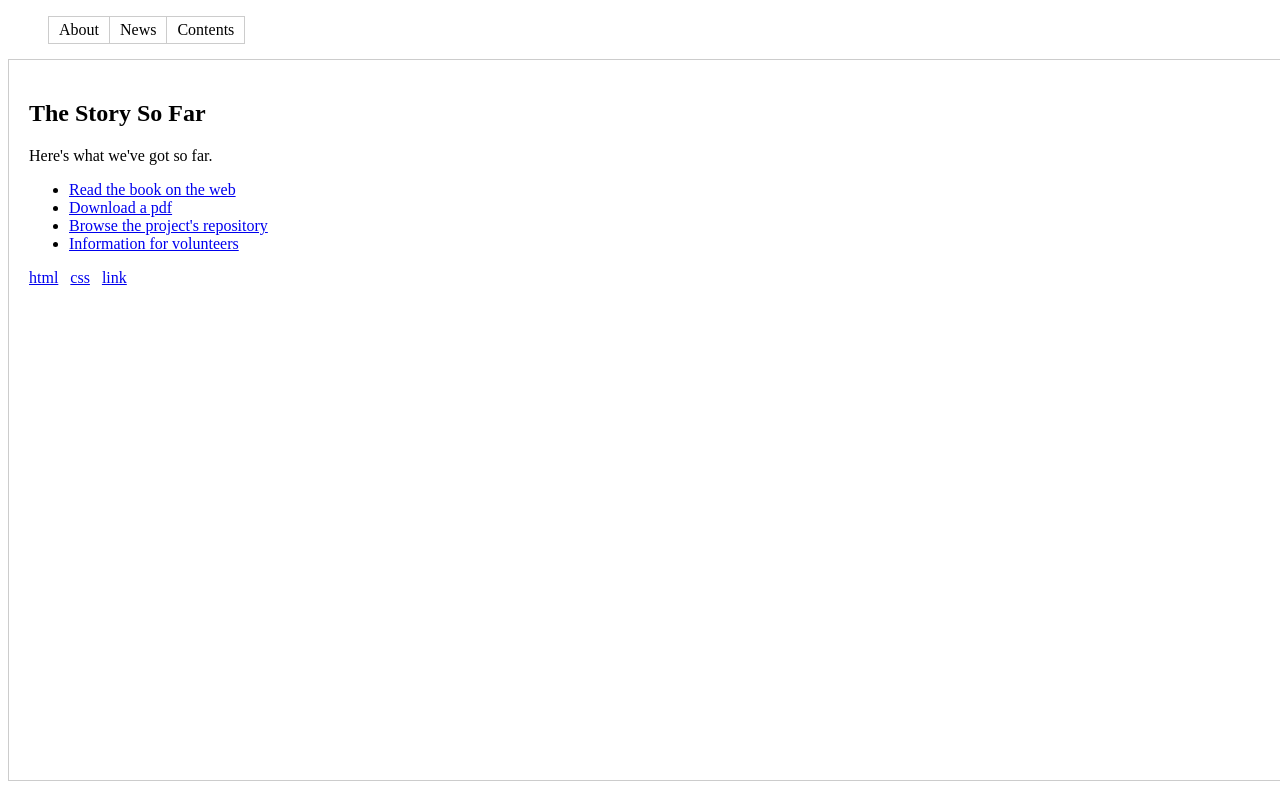
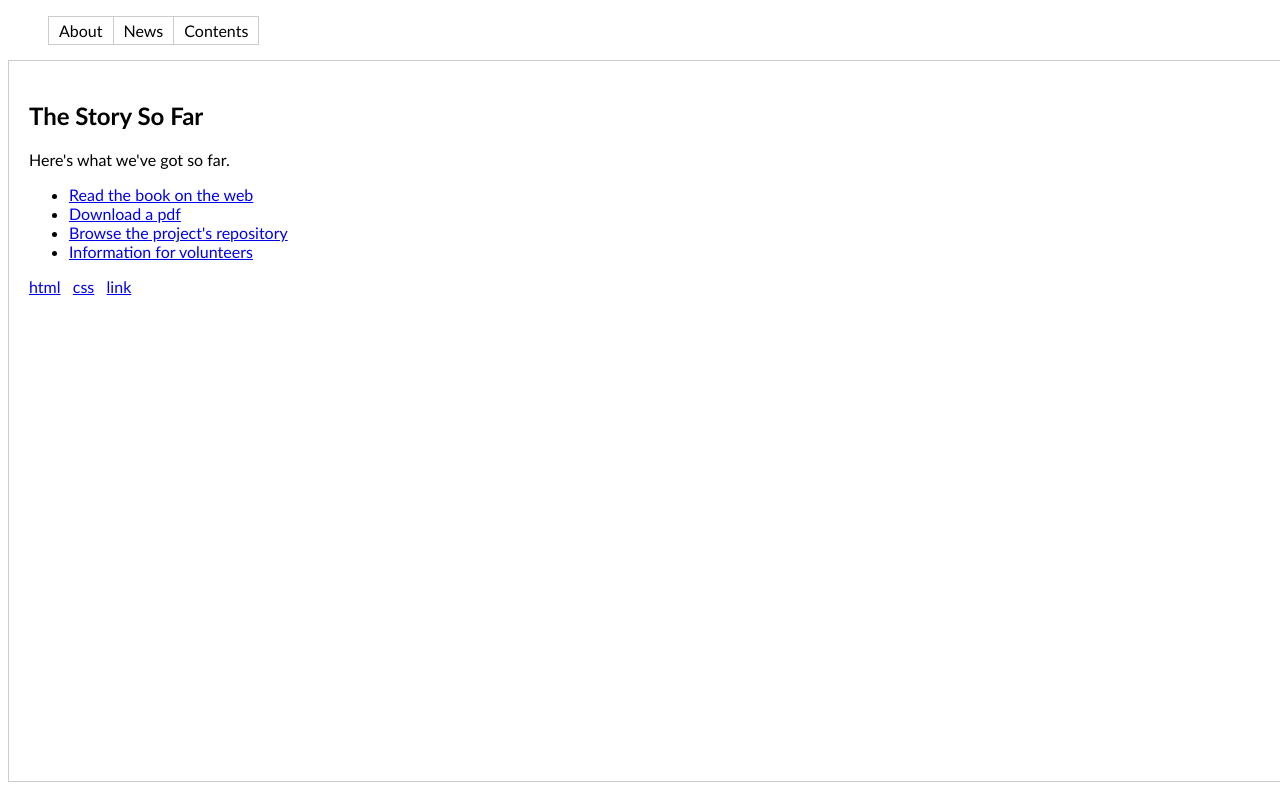
Before and after one commit to spk121/guile100, a plain HTML site: page index.html in a window 1280 px wide. Shown: the top 800 px of the page. Drawn offline with Linux system fonts and the light colour scheme.

Commit message:
New font for index
* index.css: modified

```diff
--- a/index.css
+++ b/index.css
@@ -2,7 +2,7 @@ body {
     /* margin: 0; */
     /* padding: 0; */
     /* background-color: #FFFFFF; */
-    /* font-family:"Trebuchet MS", Arial, Helvetica, sans-serif; */
+    font-family:"Trebuchet MS", Arial, Helvetica, sans-serif;
 }
 
 /* All the content is in a container to keep the width from being
```
